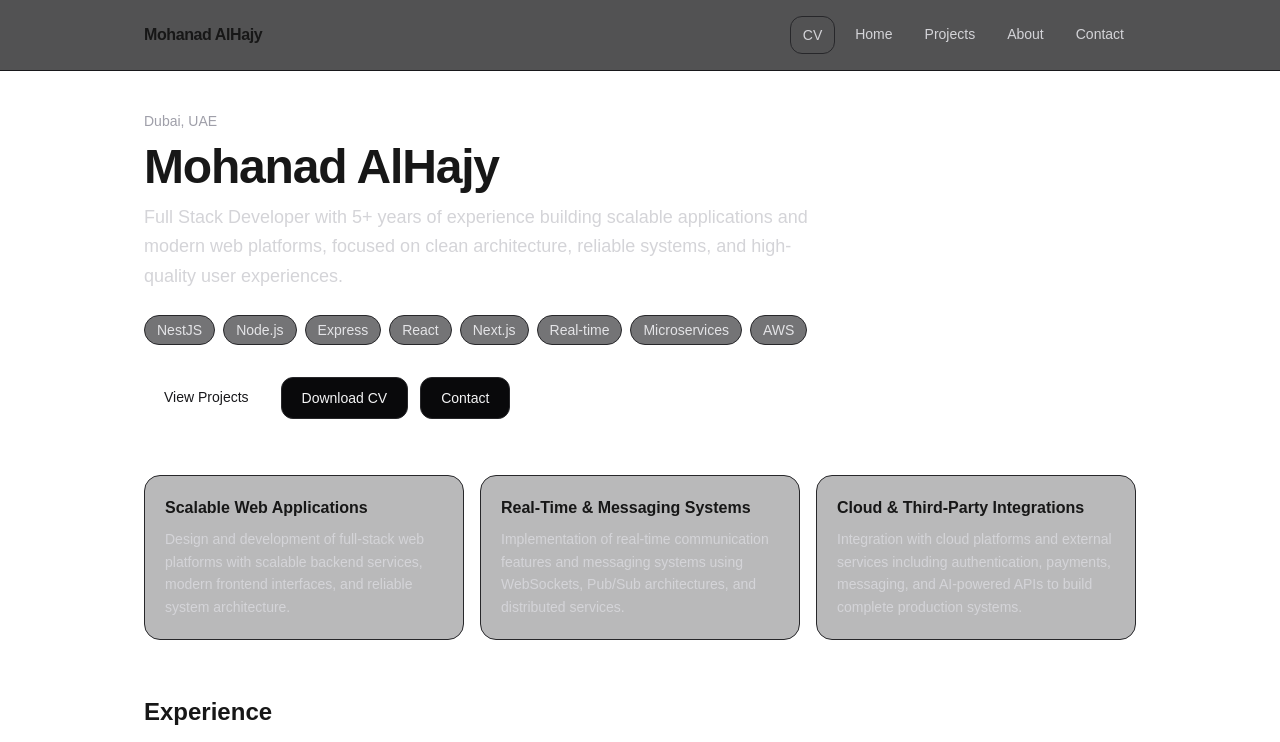
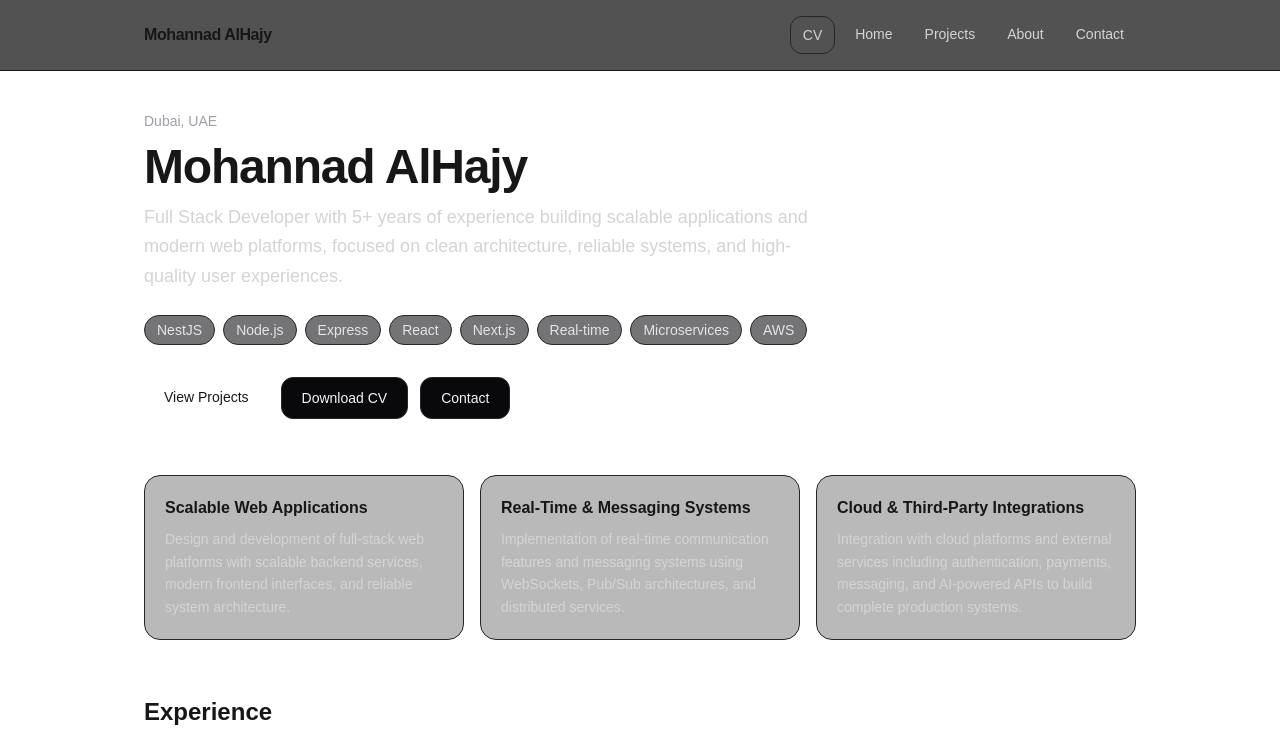
Before and after one commit to mohannadalhajy/portfolio, a Next.js app: page / in a window 1280 px wide. Shown: the top 742 px of the page. Built offline with nearby package versions, Linux system fonts and the light colour scheme.

Commit message:
update cv

```diff
--- a/package.json
+++ b/package.json
@@ -1,5 +1,5 @@
 {
-  "name": "mohanad-portfolio",
+  "name": "mohannad-portfolio",
   "version": "0.1.0",
   "private": true,
   "scripts": {
--- a/src/app/contact/page.tsx
+++ b/src/app/contact/page.tsx
@@ -26,7 +26,7 @@ export default function ContactPage() {
 
         <a
           className="rounded-2xl border border-zinc-800 bg-zinc-900/30 p-6 hover:bg-zinc-900/40"
-          href="https://wa.me/971509987098?text=Hello%20Mohanad%2C%20I%20saw%20your%20portfolio"
+          href="https://wa.me/971509987098?text=Hello%20Mohannad%2C%20I%20saw%20your%20portfolio"
           target="_blank"
         >
           <div className="text-sm text-zinc-400">Phone</div>
--- a/src/app/layout.tsx
+++ b/src/app/layout.tsx
@@ -9,15 +9,15 @@ export const metadata: Metadata = {
   metadataBase: new URL(siteUrl),
 
   title: {
-    default: "Mohanad AlHajy | Full Stack Engineer",
-    template: "%s | Mohanad AlHajy",
+    default: "Mohannad AlHajy | Full Stack Engineer",
+    template: "%s | Mohannad AlHajy",
   },
 
   description:
     "Full Stack Engineer building scalable APIs, real-time systems, and subscription/payment flows using Node.js & NestJS.",
 
   keywords: [
-    "Mohanad AlHajy",
+    "Mohannad AlHajy",
     "Full Stack Engineer",
     "NestJS Developer",
     "Node.js Backend",
@@ -26,21 +26,21 @@ export const metadata: Metadata = {
     "Dubai Developer",
   ],
 
-  authors: [{ name: "Mohanad AlHajy" }],
+  authors: [{ name: "Mohannad AlHajy" }],
 
-  creator: "Mohanad AlHajy",
+  creator: "Mohannad AlHajy",
   openGraph: {
-    title: "Mohanad AlHajy | Full Stack Engineer",
+    title: "Mohannad AlHajy | Full Stack Engineer",
     description:
       "Full Stack Engineer building scalable APIs, real-time systems, and subscription/payment flows.",
     url: siteUrl,
-    siteName: "Mohanad AlHajy Portfolio",
+    siteName: "Mohannad AlHajy Portfolio",
     images: [
       {
         url: "/og.png",
         width: 1200,
         height: 630,
-        alt: "Mohanad AlHajy Portfolio",
+        alt: "Mohannad AlHajy Portfolio",
       },
     ],
     locale: "en_US",
@@ -49,7 +49,7 @@ export const metadata: Metadata = {
 
   twitter: {
     card: "summary_large_image",
-    title: "Mohanad AlHajy | Full Stack Engineer",
+    title: "Mohannad AlHajy | Full Stack Engineer",
     description:
       "Full Stack Engineer building scalable APIs, real-time systems, and subscription/payment flows.",
     images: ["/og.png"],
--- a/src/app/page.tsx
+++ b/src/app/page.tsx
@@ -15,7 +15,7 @@ export default function HomePage() {
         <div className="space-y-3">
           <p className="text-sm text-zinc-400">Dubai, UAE</p>
           <h1 className="text-4xl font-semibold tracking-tight sm:text-5xl">
-            Mohanad AlHajy
+            Mohannad AlHajy
           </h1>
           <p className="max-w-2xl text-lg leading-relaxed text-zinc-300">
             Full Stack Developer with 5+ years of experience building scalable
@@ -43,7 +43,7 @@ export default function HomePage() {
             View Projects
           </Link>
           <a
-            href="/mohanad-alhajy-cv.pdf"
+            href="/mohannad-alhajy-cv.pdf"
             download
             className="rounded-xl border border-zinc-800 bg-zinc-950 px-5 py-2.5 text-sm font-medium text-zinc-100 hover:bg-zinc-900"
           >
--- a/src/app/seo.tsx
+++ b/src/app/seo.tsx
@@ -6,7 +6,7 @@ export default function SEOJsonLd() {
         __html: JSON.stringify({
           "@context": "https://schema.org",
           "@type": "Person",
-          name: "Mohanad AlHajy",
+          name: "Mohannad AlHajy",
           jobTitle: "Full Stack Engineer",
           url: "https://your-domain.com",
           sameAs: ["https://github.com/mohannadalhajy", "https://linkedin.com/in/mohannad-alhajy"],
--- a/src/components/Footer.tsx
+++ b/src/components/Footer.tsx
@@ -3,7 +3,7 @@ export default function Footer() {
     <footer className="border-t border-zinc-900">
       <div className="mx-auto w-full max-w-5xl px-4 py-8 text-sm text-zinc-400">
         <div className="flex flex-col gap-2 sm:flex-row sm:items-center sm:justify-between">
-          <p>© {new Date().getFullYear()} Mohanad AlHajy</p>
+          <p>© {new Date().getFullYear()} Mohannad AlHajy</p>
           <p className="text-zinc-500">Developed by Mohannad Alhajy</p>
         </div>
       </div>
--- a/src/components/Navbar.tsx
+++ b/src/components/Navbar.tsx
@@ -12,12 +12,12 @@ export default function Navbar() {
     <header className="border-b border-zinc-900 bg-zinc-950/70 backdrop-blur">
       <div className="mx-auto flex w-full max-w-5xl items-center justify-between px-4 py-4">
         <Link href="/" className="font-semibold tracking-tight">
-          Mohanad AlHajy
+          Mohannad AlHajy
         </Link>
 
         <nav className="flex gap-2">
           <a
-            href="/mohanad-alhajy-cv.pdf"
+            href="/mohannad-alhajy-cv.pdf"
             download
             className="rounded-xl border border-zinc-800 px-3 py-2 text-sm text-zinc-300 hover:bg-zinc-900"
           >
--- a/src/components/QuickLinks.tsx
+++ b/src/components/QuickLinks.tsx
@@ -27,7 +27,7 @@ export default function QuickLinks() {
         </a>
         <a
           className="rounded-xl border border-zinc-800 bg-zinc-950 px-4 py-2 hover:bg-zinc-900"
-          href="https://wa.me/971509987098?text=Hello%20Mohanad%2C%20I%20saw%20your%20portfolio"
+          href="https://wa.me/971509987098?text=Hello%20Mohannad%2C%20I%20saw%20your%20portfolio"
           target="_blank"
         >
           Phone
```
Also changed, not shown: 1 other file (tests, documents, lock files or other folders).
